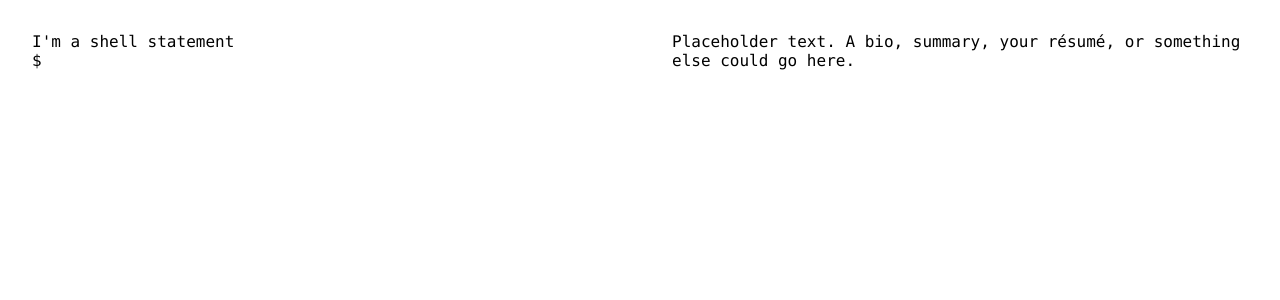
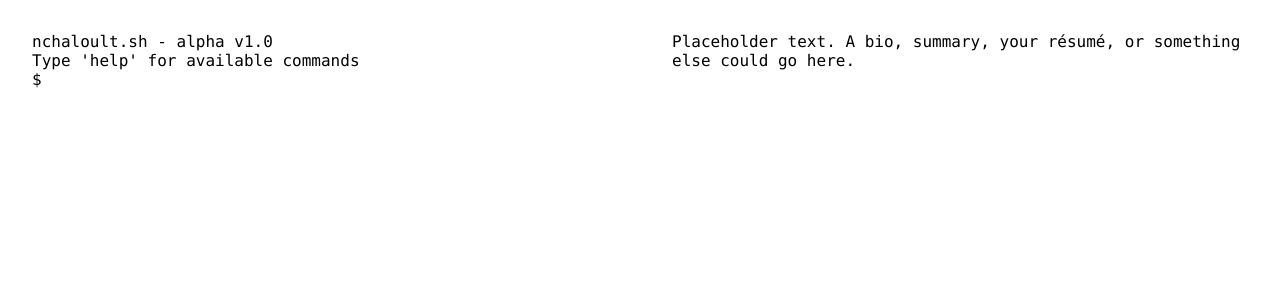
Before and after one commit to nchaloult/nchaloult.github.io, a React (Create React App) app: page / in a window 1280 px wide. Shown: the top 300 px of the page. Built offline with nearby package versions, Linux system fonts and the light colour scheme.

Commit message:
Added "nchaloult.sh" welcome message & first draft of support for a "help" command

```diff
--- a/src/components/Shell.js
+++ b/src/components/Shell.js
@@ -2,8 +2,10 @@ import React, { useState } from 'react';
 
 import Prompt from './Prompt';
 
+const welcomeMessage = ['nchaloult.sh - alpha v1.0', 'Type \'help\' for available commands'];
+
 function Shell() {
-  let [statements, setStatements] = useState(['I\'m a shell statement']);
+  let [statements, setStatements] = useState(welcomeMessage);
   let [curInput, setCurInput] = useState('');
 
   const shellStatementsAsParagraphs = statements.map((statement) => {
@@ -40,7 +42,9 @@ function Shell() {
     // Get the first word that was typed, which will be the "program" invoked without its arguments
     const program = command.indexOf(' ') !== -1 ? command.substring(0, command.indexOf(' ')) : command;
 
-    if (program === 'clear') {
+    if (program === 'help') {
+      return [...statements, mirror, 'Help message', 'Include quick one-liner about yourself, and quick descriptions/explanations of all available commands.'];
+    } else if (program === 'clear') {
       return [];
     } else if (command === 'testing') {
       return [...statements, mirror, 'You typed: \'testing\'!'];
```
